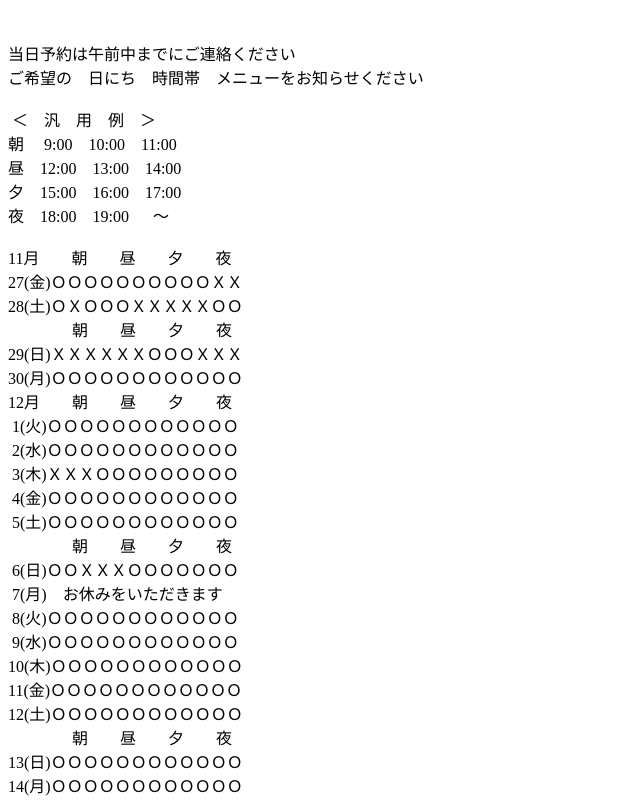
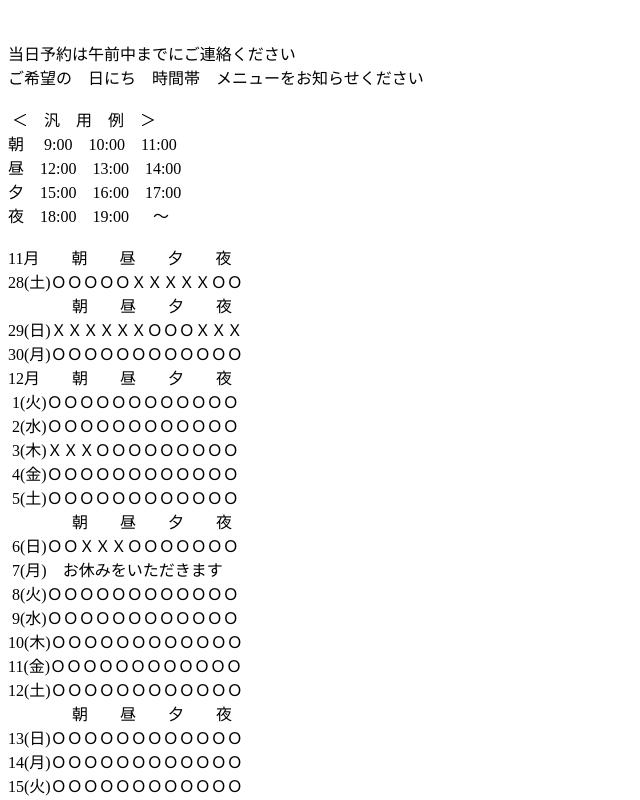
Before and after one commit to studio-techno/yoyaku, a plain HTML site: page index.html in a window 1280 px wide. Shown: the top 800 px of the page, without its empty margins (0-640 px from the left). Drawn offline with Linux system fonts and the light colour scheme.

Commit message:
Fix HTML formatting and content structure

```diff
--- a/index.html
+++ b/index.html
@@ -19,8 +19,7 @@
 夜　18:00　19:00　  ～
 
 11月　　朝　　昼　　夕　　夜
-27(金)ＯＯＯＯＯＯＯＯＯＯＸＸ
-28(土)ＯＸＯＯＯＸＸＸＸＸＯＯ
+28(土)ＯＯＯＯＯＸＸＸＸＸＯＯ
 　　　　朝　　昼　　夕　　夜
 29(日)ＸＸＸＸＸＸＯＯＯＸＸＸ
 30(月)ＯＯＯＯＯＯＯＯＯＯＯＯ
@@ -45,6 +44,9 @@
 16(水)ＯＯＯＸＸＸＯＯＯＯＯＯ
 17(木)ＸＸＸＯＯＯＯＯＯＯＯＯ
 18(金)ＯＯＯＯＯＯＯＯＯＯＯＯ
+19(土)ＯＯＯＯＯＯＯＯＯＯＯＯ
+　　　　朝　　昼　　夕　　夜
+20(日)ＯＯＯＯＯＯＯＯＯＯＯＯ
 
 ＜ご連絡はこちらから＞
 TEL:(固定)0266-41-2061
```
